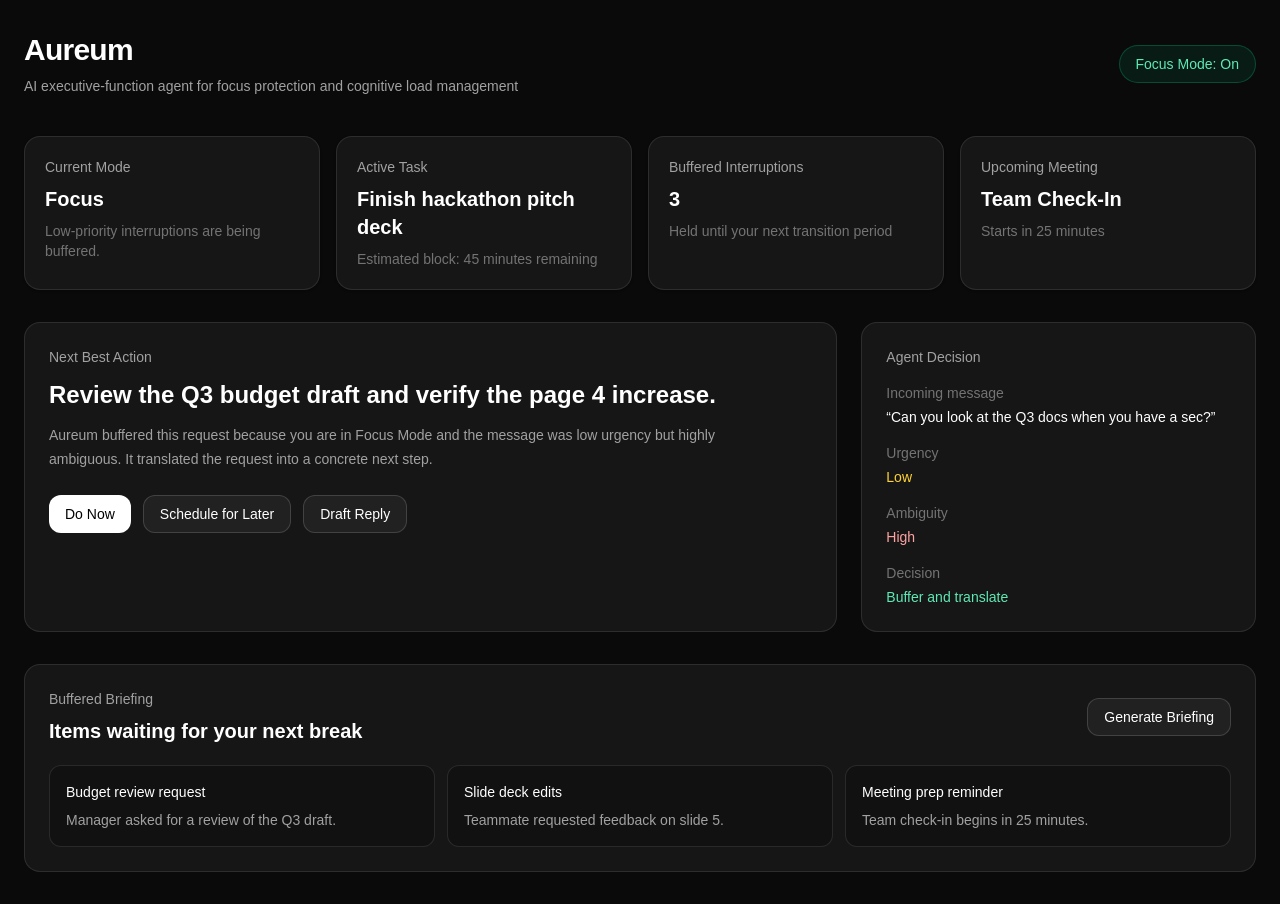
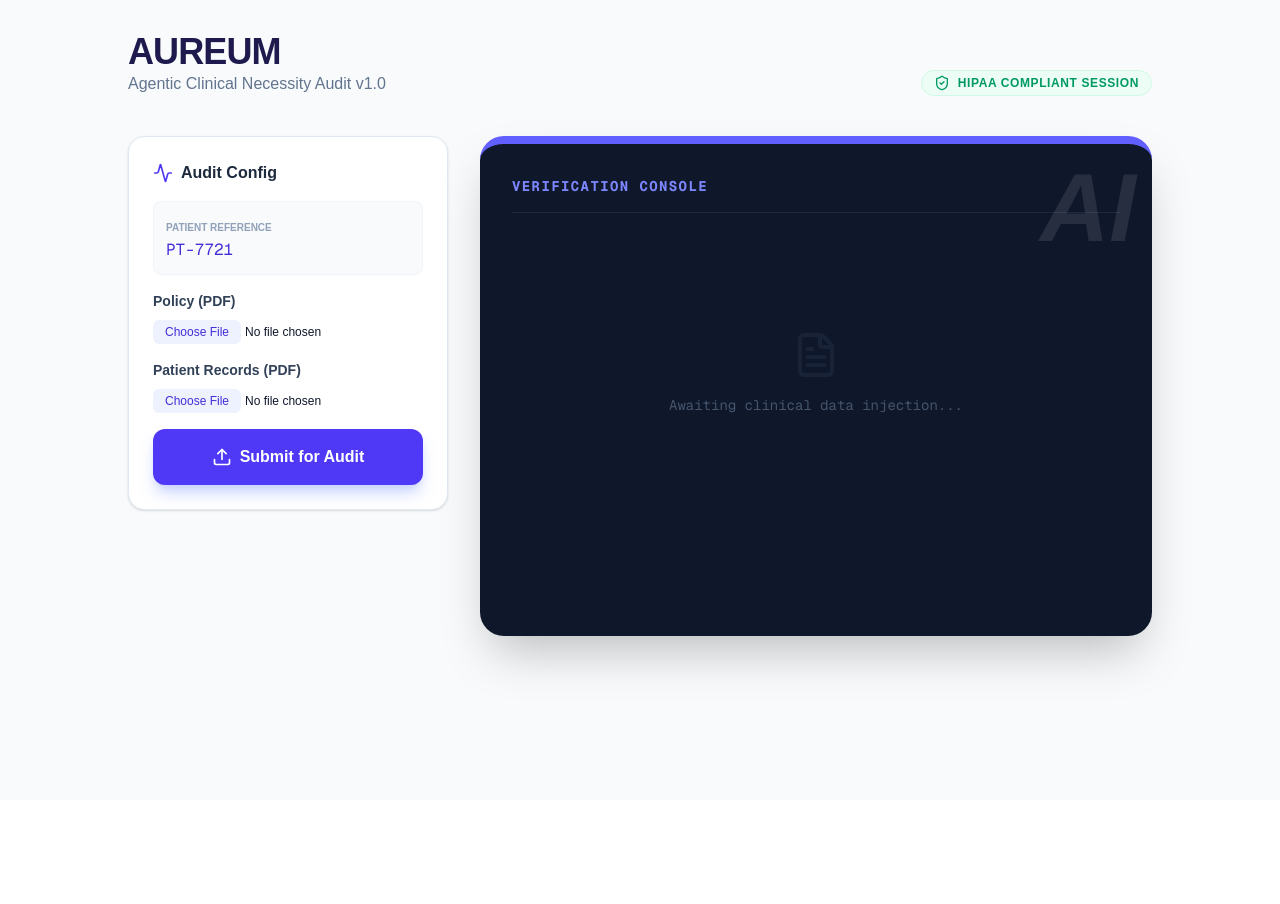
Before and after one commit to caramenl/Aureum, a Next.js app in the folder aureum/: page / in a window 1280 px wide. After the commit the page ends 800 px from the top, so only its background shows below. Built offline with nearby package versions, Linux system fonts and the light colour scheme.

Commit message:
frontend intial setup for basic upload and analyze

```diff
--- a/aureum/app/page.tsx
+++ b/aureum/app/page.tsx
@@ -1,142 +1,172 @@
-export default function HomePage() {
+"use client";
+import React, { useState, useEffect } from 'react';
+import { Upload, CheckCircle, AlertCircle, FileText, Activity, ShieldCheck } from 'lucide-react';
+
+export default function AureumFrontend() {
+  const [patientId, setPatientId] = useState('PT-7721');
+  const [policyFile, setPolicyFile] = useState<File | null>(null);
+  const [patientFile, setPatientFile] = useState<File | null>(null);
+  const [status, setStatus] = useState<'idle' | 'processing' | 'completed' | 'error'>('idle');
+  const [jobId, setJobId] = useState<string | null>(null);
+  const [auditResult, setAuditResult] = useState<any>(null);
+  useEffect(() => {
+    let interval: NodeJS.Timeout;
+    if (status === 'processing' && jobId) {
+      interval = setInterval(async () => {
+        try {
+          const res = await fetch(`http://localhost:8000/api/audit-status/${jobId}`);
+          const data = await res.json();
+          if (data.status === 'COMPLETED') {
+            setAuditResult(data.result);
+            setStatus('completed');
+            clearInterval(interval);
+          } else if (data.status === 'FAILED') {
+            setStatus('error');
+            clearInterval(interval);
+          }
+        } catch (err) {
+          console.error("Polling error:", err);
+        }
+      }, 2000); // Check every 2 seconds
+    }
+    return () => clearInterval(interval);
+  }, [status, jobId]);
+
+  const handleStartAudit = async () => {
+    if (!policyFile || !patientFile) return alert("Upload both PDFs first!");
+
+    setStatus('processing');
+    const formData = new FormData();
+    formData.append('patient_id', patientId);
+    formData.append('policy_pdf', policyFile);
+    formData.append('patient_record', patientFile);
+
+    try {
+      const response = await fetch('http://localhost:8000/api/audit-upload', {
+        method: 'POST',
+        body: formData,
+      });
+      const data = await response.json();
+      setJobId(data.job_id); //
+    } catch (err) {
+      setStatus('error');
+    }
+  };
+
   return (
-    <main className="min-h-screen bg-neutral-950 text-white">
-      <div className="mx-auto flex min-h-screen max-w-7xl flex-col px-6 py-8">
-        <header className="mb-10 flex items-center justify-between">
+    <div className="min-h-screen bg-slate-50 p-8 text-slate-900">
+      <header className="max-w-5xl mx-auto mb-10 flex justify-between items-end">
         <div>
-            <h1 className="text-3xl font-bold tracking-tight">Aureum</h1>
-            <p className="mt-2 text-sm text-neutral-400">
-              AI executive-function agent for focus protection and cognitive load management
-            </p>
+          <h1 className="text-4xl font-black text-indigo-950 tracking-tight">AUREUM</h1>
+          <p className="text-slate-500 font-medium">Agentic Clinical Necessity Audit v1.0</p>
         </div>
-
-          <div className="rounded-full border border-emerald-500/30 bg-emerald-500/10 px-4 py-2 text-sm text-emerald-300">
-            Focus Mode: On
+        <div className="flex items-center gap-2 text-emerald-600 bg-emerald-50 px-3 py-1 rounded-full border border-emerald-100">
+          <ShieldCheck className="w-4 h-4" />
+          <span className="text-xs font-bold uppercase tracking-wider">HIPAA Compliant Session</span>
         </div>
       </header>
 
-        <section className="grid gap-4 md:grid-cols-2 xl:grid-cols-4">
-          <div className="rounded-2xl border border-white/10 bg-white/5 p-5 shadow-sm">
-            <p className="text-sm text-neutral-400">Current Mode</p>
-            <h2 className="mt-2 text-xl font-semibold">Focus</h2>
-            <p className="mt-2 text-sm text-neutral-500">
-              Low-priority interruptions are being buffered.
-            </p>
+      <main className="max-w-5xl mx-auto grid grid-cols-1 lg:grid-cols-3 gap-8">
+        {/* Input Configuration */}
+        <section className="lg:col-span-1 space-y-6">
+          <div className="bg-white p-6 rounded-2xl shadow-sm border border-slate-200">
+            <h2 className="font-bold text-slate-800 mb-4 flex items-center gap-2">
+              <Activity className="w-5 h-5 text-indigo-600" /> Audit Config
+            </h2>
+            <div className="space-y-4">
+              <div className="bg-slate-50 p-3 rounded-lg border border-slate-100">
+                <label className="text-[10px] font-bold text-slate-400 uppercase">Patient Reference</label>
+                <input
+                  value={patientId}
+                  onChange={(e) => setPatientId(e.target.value)}
+                  className="w-full bg-transparent font-mono text-indigo-700 outline-none"
+                />
               </div>
-
-          <div className="rounded-2xl border border-white/10 bg-white/5 p-5 shadow-sm">
-            <p className="text-sm text-neutral-400">Active Task</p>
-            <h2 className="mt-2 text-xl font-semibold">Finish hackathon pitch deck</h2>
-            <p className="mt-2 text-sm text-neutral-500">
-              Estimated block: 45 minutes remaining
-            </p>
+              <div>
+                <label className="text-sm font-semibold text-slate-700 block mb-2">Policy (PDF)</label>
+                <input type="file" onChange={(e) => setPolicyFile(e.target.files?.[0] || null)} className="text-xs file:bg-indigo-50 file:text-indigo-700 file:border-0 file:rounded-md file:px-3 file:py-1 cursor-pointer" />
               </div>
-
-          <div className="rounded-2xl border border-white/10 bg-white/5 p-5 shadow-sm">
-            <p className="text-sm text-neutral-400">Buffered Interruptions</p>
-            <h2 className="mt-2 text-xl font-semibold">3</h2>
-            <p className="mt-2 text-sm text-neutral-500">
-              Held until your next transition period
-            </p>
+              <div>
+                <label className="text-sm font-semibold text-slate-700 block mb-2">Patient Records (PDF)</label>
+                <input type="file" onChange={(e) => setPatientFile(e.target.files?.[0] || null)} className="text-xs file:bg-indigo-50 file:text-indigo-700 file:border-0 file:rounded-md file:px-3 file:py-1 cursor-pointer" />
               </div>
-
-          <div className="rounded-2xl border border-white/10 bg-white/5 p-5 shadow-sm">
-            <p className="text-sm text-neutral-400">Upcoming Meeting</p>
-            <h2 className="mt-2 text-xl font-semibold">Team Check-In</h2>
-            <p className="mt-2 text-sm text-neutral-500">
-              Starts in 25 minutes
-            </p>
-          </div>
-        </section>
-
-        <section className="mt-8 grid gap-6 xl:grid-cols-3">
-          <div className="xl:col-span-2 rounded-2xl border border-white/10 bg-white/5 p-6">
-            <p className="text-sm text-neutral-400">Next Best Action</p>
-            <h3 className="mt-3 text-2xl font-semibold">
-              Review the Q3 budget draft and verify the page 4 increase.
-            </h3>
-            <p className="mt-3 max-w-2xl text-sm leading-6 text-neutral-400">
-              Aureum buffered this request because you are in Focus Mode and the message was
-              low urgency but highly ambiguous. It translated the request into a concrete next step.
-            </p>
-
-            <div className="mt-6 flex flex-wrap gap-3">
-              <button className="rounded-xl bg-white px-4 py-2 text-sm font-medium text-black transition hover:opacity-90">
-                Do Now
+              <button
+                onClick={handleStartAudit}
+                disabled={status === 'processing'}
+                className="w-full bg-indigo-600 text-white py-4 rounded-xl font-bold shadow-lg shadow-indigo-200 hover:bg-indigo-700 transition-all disabled:bg-slate-300 flex justify-center items-center gap-2"
+              >
+                {status === 'processing' ? <Activity className="animate-spin" /> : <Upload className="w-5 h-5" />}
+                {status === 'processing' ? 'Running AI Agent...' : 'Submit for Audit'}
               </button>
-              <button className="rounded-xl border border-white/15 bg-white/5 px-4 py-2 text-sm font-medium text-white transition hover:bg-white/10">
-                Schedule for Later
-              </button>
-              <button className="rounded-xl border border-white/15 bg-white/5 px-4 py-2 text-sm font-medium text-white transition hover:bg-white/10">
-                Draft Reply
-              </button>
-            </div>
-          </div>
-
-          <div className="rounded-2xl border border-white/10 bg-white/5 p-6">
-            <p className="text-sm text-neutral-400">Agent Decision</p>
-
-            <div className="mt-4 space-y-4 text-sm">
-              <div>
-                <p className="text-neutral-500">Incoming message</p>
-                <p className="mt-1 text-white">
-                  “Can you look at the Q3 docs when you have a sec?”
-                </p>
-              </div>
-
-              <div>
-                <p className="text-neutral-500">Urgency</p>
-                <p className="mt-1 text-amber-300">Low</p>
-              </div>
-
-              <div>
-                <p className="text-neutral-500">Ambiguity</p>
-                <p className="mt-1 text-red-300">High</p>
-              </div>
-
-              <div>
-                <p className="text-neutral-500">Decision</p>
-                <p className="mt-1 text-emerald-300">Buffer and translate</p>
-              </div>
             </div>
           </div>
         </section>
 
-        <section className="mt-8 rounded-2xl border border-white/10 bg-white/5 p-6">
-          <div className="flex items-center justify-between">
-            <div>
-              <p className="text-sm text-neutral-400">Buffered Briefing</p>
-              <h3 className="mt-2 text-xl font-semibold">Items waiting for your next break</h3>
-            </div>
-            <button className="rounded-xl border border-white/15 bg-white/5 px-4 py-2 text-sm font-medium text-white transition hover:bg-white/10">
-              Generate Briefing
-            </button>
+        {/* Audit Intelligence Output */}
+        <section className="lg:col-span-2">
+          <div className="bg-slate-900 rounded-3xl p-8 shadow-2xl min-h-[500px] border-t-8 border-indigo-500 relative overflow-hidden">
+            {/* Background pattern for "Pro" look */}
+            <div className="absolute top-0 right-0 p-4 opacity-10 pointer-events-none text-white text-8xl font-black italic">AI</div>
+
+            <div className="flex justify-between items-center mb-8 border-b border-slate-800 pb-4">
+              <h3 className="text-indigo-400 font-mono font-bold tracking-widest text-sm uppercase">Verification Console</h3>
+              {status === 'completed' && <div className="text-emerald-400 flex items-center gap-2 text-xs font-bold"><CheckCircle className="w-4 h-4" /> AUDIT SUCCESS</div>}
             </div>
 
-          <div className="mt-5 grid gap-3 md:grid-cols-3">
-            <div className="rounded-xl border border-white/10 bg-black/20 p-4">
-              <p className="text-sm font-medium text-white">Budget review request</p>
-              <p className="mt-2 text-sm text-neutral-400">
-                Manager asked for a review of the Q3 draft.
+            {status === 'idle' && (
+              <div className="flex flex-col items-center justify-center h-64 text-slate-600">
+                <FileText className="w-12 h-12 mb-4 opacity-20" />
+                <p className="font-mono text-sm">Awaiting clinical data injection...</p>
+              </div>
+            )}
+
+            {status === 'processing' && (
+              <div className="font-mono text-sm space-y-4 text-indigo-300">
+                <p className="animate-pulse">{">"} Establishing Moorcheh Memory connection...</p>
+                <p className="delay-75 animate-pulse">{">"} Redacting PII from patient stream...</p>
+                <p className="delay-150 animate-pulse">{">"} Initiating Gemini 1.5 Flash spatial analysis...</p>
+              </div>
+            )}
+
+            {status === 'completed' && auditResult && (
+              <div className="space-y-6">
+                <div className="grid grid-cols-2 gap-4">
+                  <div className="bg-slate-800 p-4 rounded-xl border border-slate-700">
+                    <span className="text-[10px] text-slate-500 uppercase font-bold">Decision</span>
+                    <p className={`text-xl font-black ${auditResult.status === 'APPROVED' ? 'text-emerald-400' : 'text-rose-400'}`}>
+                      {auditResult.status}
                     </p>
                   </div>
-
-            <div className="rounded-xl border border-white/10 bg-black/20 p-4">
-              <p className="text-sm font-medium text-white">Slide deck edits</p>
-              <p className="mt-2 text-sm text-neutral-400">
-                Teammate requested feedback on slide 5.
-              </p>
+                  <div className="bg-slate-800 p-4 rounded-xl border border-slate-700">
+                    <span className="text-[10px] text-slate-500 uppercase font-bold">Policy Match</span>
+                    <p className="text-xl font-black text-indigo-300 truncate">{auditResult.policy_name}</p>
+                  </div>
                 </div>
 
-            <div className="rounded-xl border border-white/10 bg-black/20 p-4">
-              <p className="text-sm font-medium text-white">Meeting prep reminder</p>
-              <p className="mt-2 text-sm text-neutral-400">
-                Team check-in begins in 25 minutes.
-              </p>
+                <div className="space-y-3">
+                  <h4 className="text-xs font-bold text-slate-500 uppercase tracking-widest">Clinical Grounding</h4>
+                  {auditResult.requirements.map((req: any, i: number) => (
+                    <div key={i} className="flex items-start justify-between bg-slate-800/50 p-3 rounded-lg border border-slate-800 gap-4">
+                      <div className="flex items-start gap-3">
+                        {req.is_met ? <CheckCircle className="w-4 h-4 text-emerald-500 mt-1 shrink-0" /> : <AlertCircle className="w-4 h-4 text-rose-500 mt-1 shrink-0" />}
+                        <span className="text-xs text-slate-300 leading-relaxed">{req.description}</span>
+                      </div>
+                      <span className="text-[10px] font-bold bg-indigo-900/50 text-indigo-300 px-2 py-1 rounded shrink-0">
+                        Pg {req.page_number || '??'}
+                      </span>
+                    </div>
+                  ))}
+                </div>
+
+                <div className="mt-8 pt-6 border-t border-slate-800">
+                  <p className="text-[10px] font-bold text-slate-500 uppercase mb-2">Agent Justification</p>
+                  <p className="text-sm text-slate-400 leading-relaxed italic">"{auditResult.final_justification}"</p>
                 </div>
               </div>
+            )}
+          </div>
         </section>
+      </main>
     </div>
-    </main>
   );
 }
--- a/aureum/package.json
+++ b/aureum/package.json
@@ -9,6 +9,7 @@
     "lint": "eslint"
   },
   "dependencies": {
+    "lucide-react": "^0.577.0",
     "next": "16.1.6",
     "react": "19.2.3",
     "react-dom": "19.2.3"
```
Also changed, not shown: 1 other file (tests, documents, lock files or other folders). Lines whose indentation alone changed are shown as unchanged.
